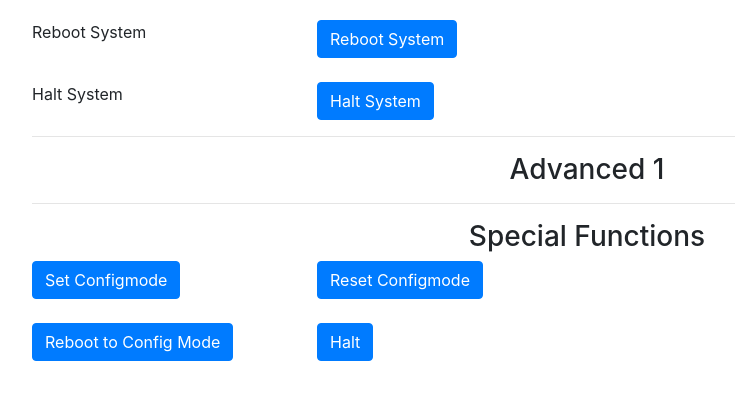
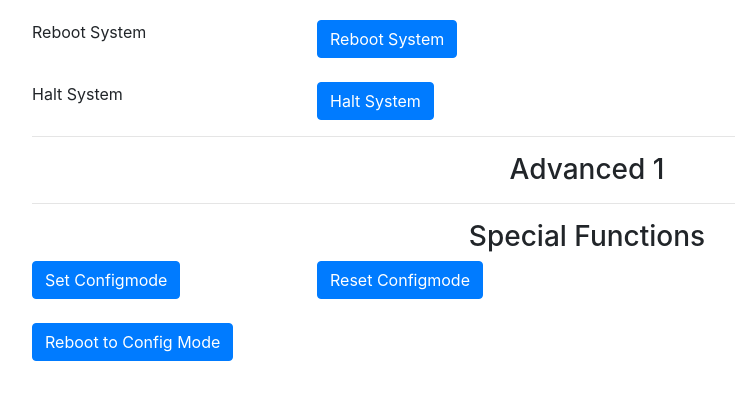
Before and after one commit to peterlholm/wand_init, a PHP site: page /admin/advanced.php in a window 1280 px wide. Shown: the part 265-665 px from the top of the page, without its empty margins (53-788 px from the left). Run offline with PHP 8.4, Linux system fonts and the light colour scheme; data that the repository does not hold is empty.

Commit message:
danwand user

```diff
--- a/config_site/admin/advanced.php
+++ b/config_site/admin/advanced.php
@@ -108,9 +108,6 @@
           <div class="col-sm-3">
             <button type="submit" class="btn btn-primary" name="submit" value="config">Reboot to Config Mode</button>
           </div>
-          <div class="col-sm-3">
-            <button type="submit" class="btn btn-primary" name="submit" value="halt">Halt</button>
-          </div>
         </div>
     </form>
   </div>
```
Also changed, not shown: 2 other files.
